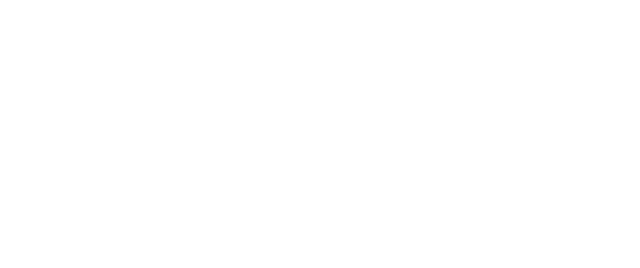
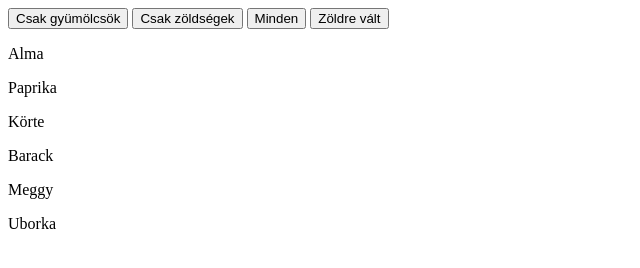
Before and after one commit to banhsz/JQueryShowHidePelda, a plain HTML site: page index.html in a window 1280 px wide. Shown: the whole page, without its empty margins (0-640 px from the left). Drawn offline with nearby package versions, Linux system fonts and the light colour scheme.

Commit message:
Gombok  + feliratok
Gombok (amire rányomunk) + feliratok (amik megjelennek / eltűnnek)

```diff
--- a/index.html
+++ b/index.html
@@ -5,6 +5,17 @@
 	<script src="https://ajax.googleapis.com/ajax/libs/jquery/3.5.1/jquery.min.js"></script>
 </head>
 <body>
+	<button id="gomb_gyumolcsok">Csak gyümölcsök</button>
+	<button id="gomb_zoldsegek">Csak zöldségek</button>
+	<button id="gomb_minden">Minden</button>
 
+	<button id="gomb_zold">Zöldre vált</button>
+
+	<p id="0" class="gyumolcs">Alma</p>
+	<p id="1" class="zoldseg">Paprika</p>
+	<p id="2" class="gyumolcs">Körte</p>
+	<p id="3" class="gyumolcs">Barack</p>
+	<p id="4" class="gyumolcs">Meggy</p>
+	<p id="5" class="zoldseg">Uborka</p>
 </body>
 </html>
```
